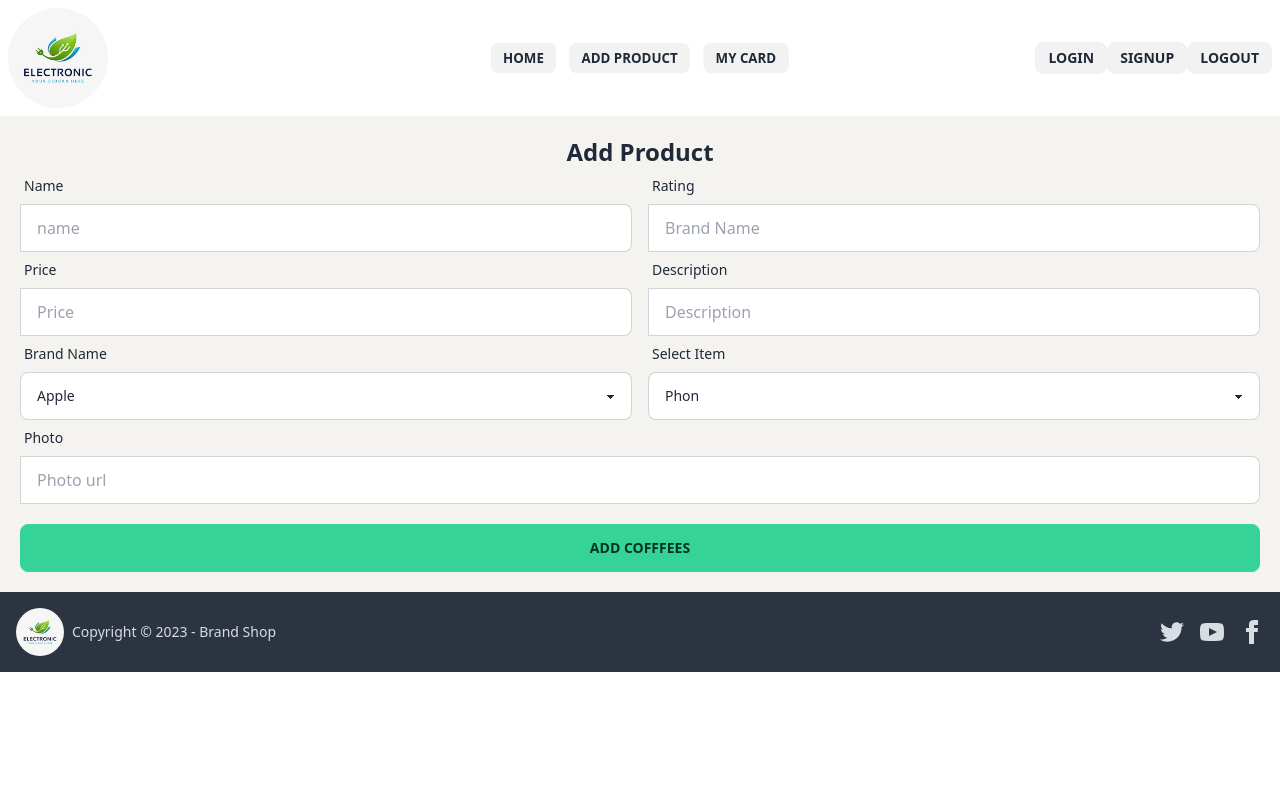
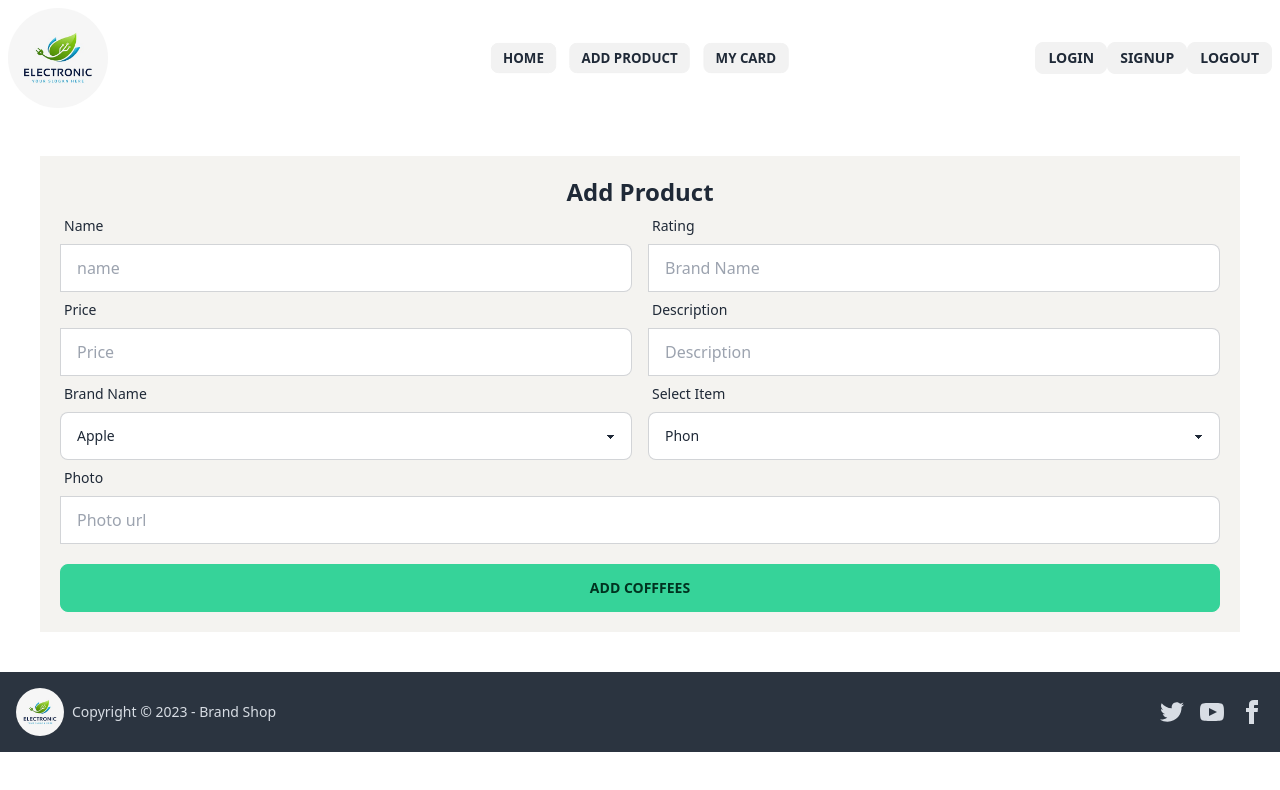
Before and after one commit to Hassan4np/Brand-shop-cliendSide-2, a React (Vite) app: page /addproduct in a window 1280 px wide. Shown: the top 790 px of the page. Built offline with nearby package versions, Linux system fonts and the light colour scheme; no server answers.

Commit message:
extra two section complate

```diff
--- a/src/Components/MainPage/Pages/AddProduct.jsx
+++ b/src/Components/MainPage/Pages/AddProduct.jsx
@@ -18,7 +18,7 @@ const AddProduct = () => {
 
     }
     return (
-        <form  onSubmit={hendleaddProduct}>
+        <form  onSubmit={hendleaddProduct} className="p-10">
             <div className="bg-[#F4F3F0] p-5">
                 <h1 className="text-center text-2xl font-bold">Add Product</h1>
                 <div className="md:flex space-x-4">
```
